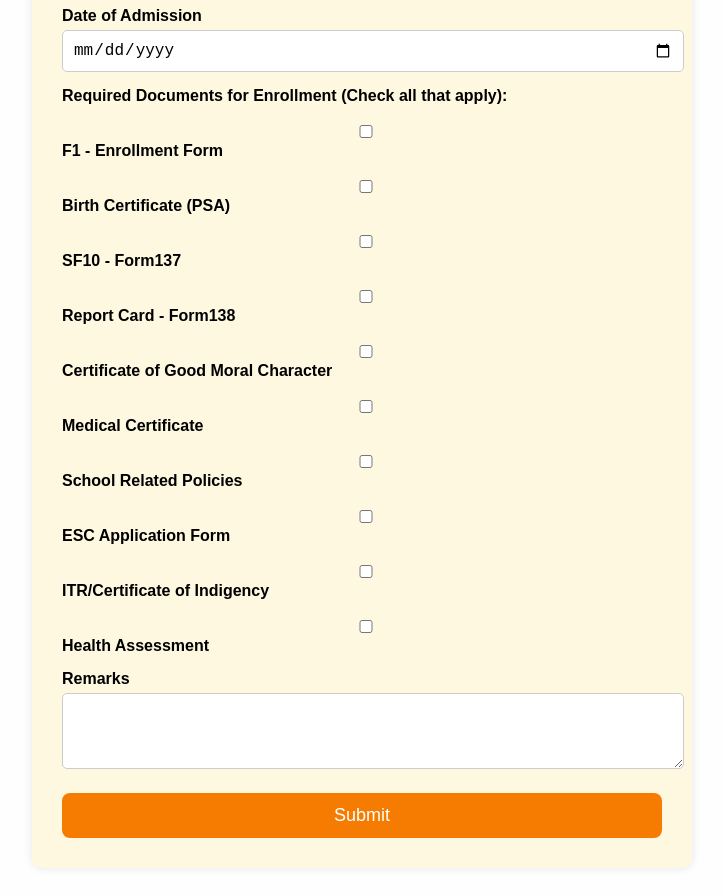
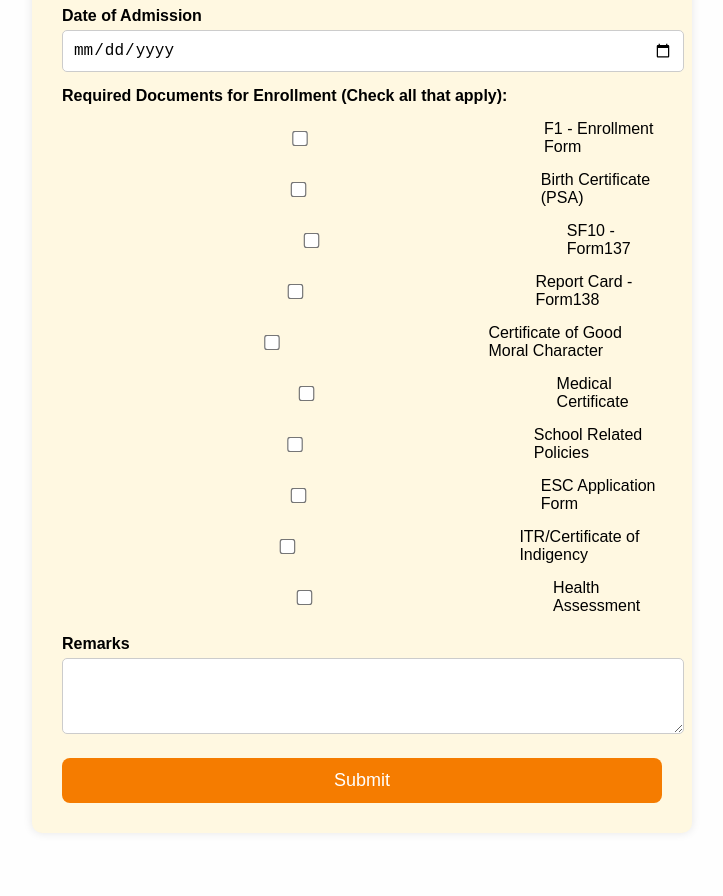
Before and after one commit to wcastro137/student-admission-form, a plain HTML site: page index.html in a window 1280 px wide. Shown: the part 880-1776 px from the top of the page, without its empty margins (278-1001 px from the left). After the commit the page ends 1741 px from the top, so only its background shows below. Drawn offline with Linux system fonts and the light colour scheme.

Commit message:
Update index.html

```diff
--- a/index.html
+++ b/index.html
@@ -39,6 +39,24 @@
       border: 1px solid #ccc;
       font-size: 16px;
     }
+
+    .checkbox-group {
+  margin-top: 10px;
+  margin-bottom: 20px;
+}
+
+.checkbox-group label {
+  display: flex;
+  align-items: center;
+  margin-bottom: 8px;
+  font-weight: normal;
+}
+
+.checkbox-group input[type="checkbox"] {
+  margin-right: 10px;
+  transform: scale(1.2);
+}
+
 
     button {
       margin-top: 20px;
```
